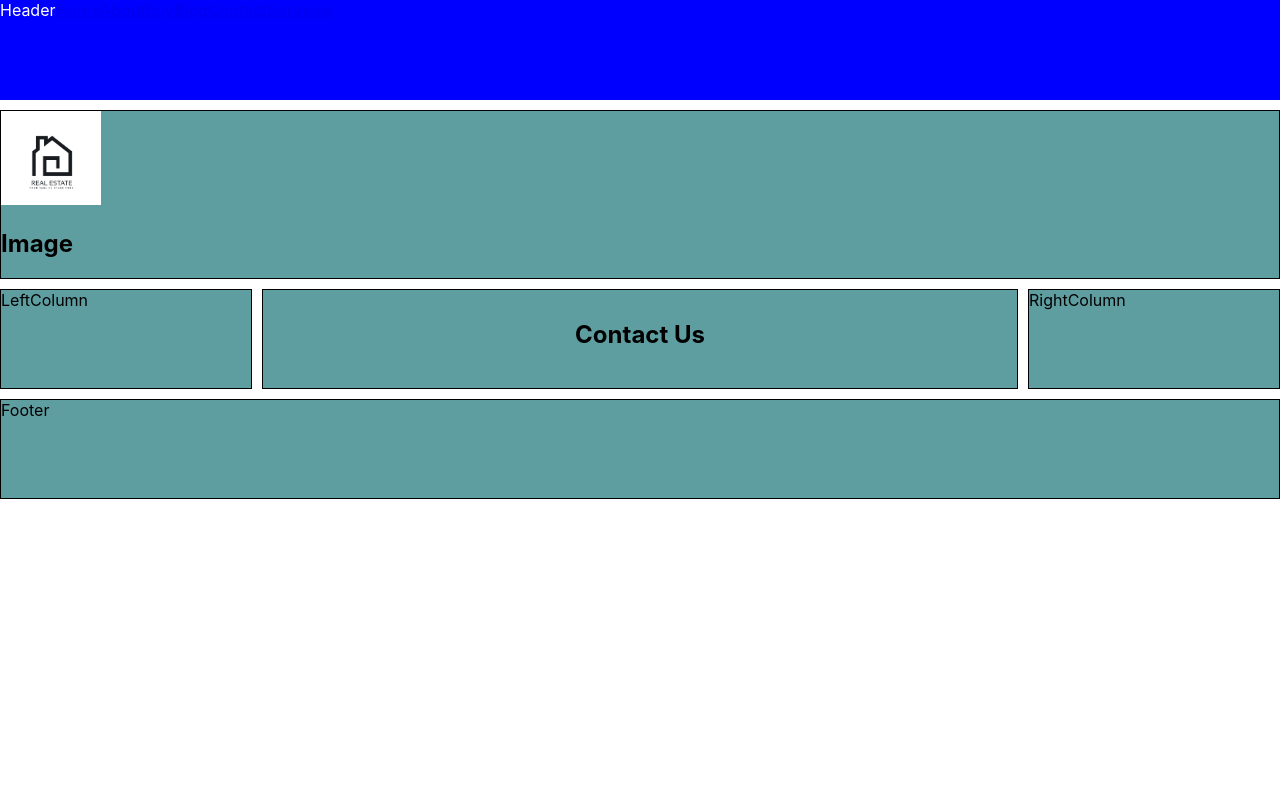
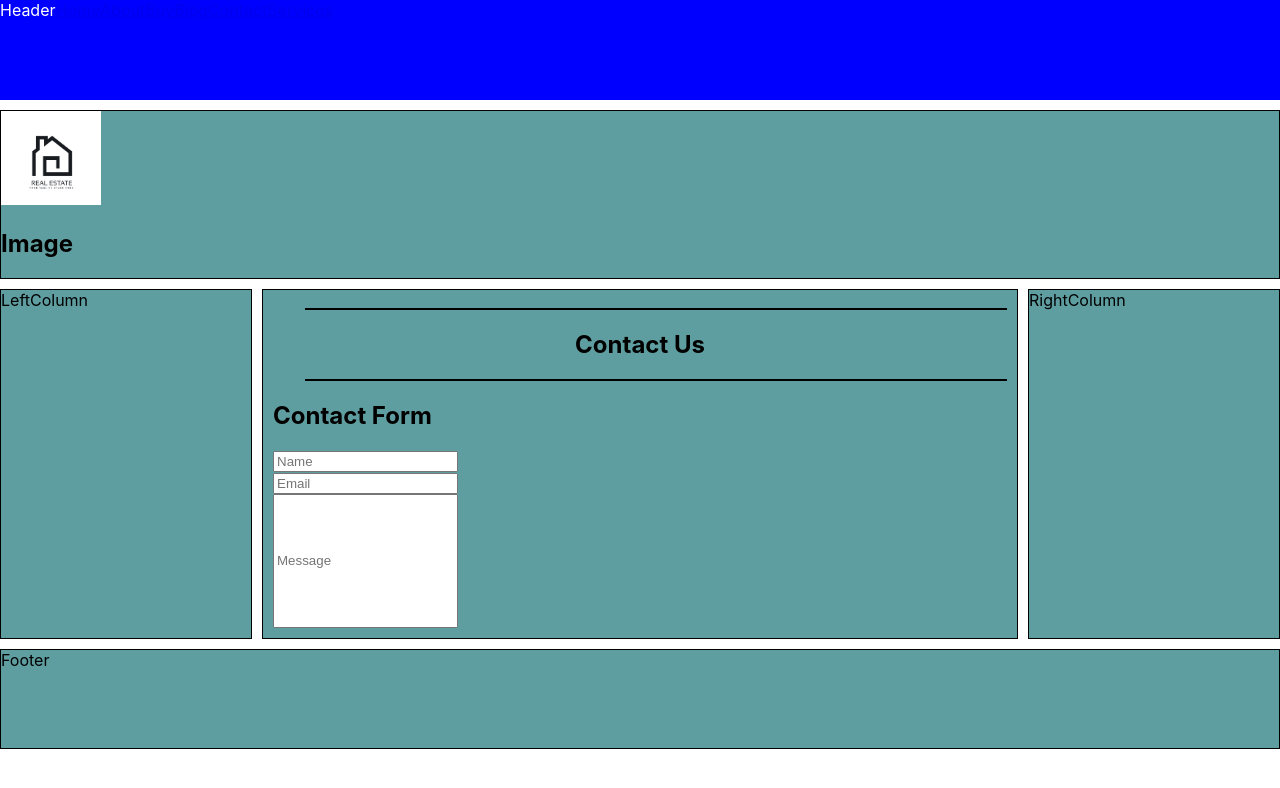
Before and after one commit to Oggilit0/Real-estate, a React (Create React App) app: page /contact in a window 1280 px wide. Shown: the top 788 px of the page. Built offline with nearby package versions, Linux system fonts and the light colour scheme.

Commit message:
Added content to contact

```diff
--- a/src/components/Contact.js
+++ b/src/components/Contact.js
@@ -2,8 +2,28 @@ import "../stylesheets/Contact.css"
 
 const Contact = () => {
   return (
-    <div className="contact">
-    <h2>Contact Us</h2>
+    <div className= "contact">
+      <hr className = "line"></hr>
+    <h2 className= "title">Contact Us</h2>
+      <hr className = "line"></hr>
+
+      <div className ="contactForm">
+      <h2>Contact Form</h2>
+      <form className ="form">
+        <div className= "form-controll">
+        <input type ="text" id ="firstname" placeholder ="Name"/>
+        </div>
+        <div className= "form-controll">
+        <input type="text" id ="email" placeholder="Email"/>
+        </div>
+        <div className= "form-controll">
+        <input type="text" id ="message" placeholder="Message"/>
+        </div>
+      </form>
+
+    </div>
+
+
     </div>
   );
   };
--- a/src/stylesheets/Contact.css
+++ b/src/stylesheets/Contact.css
@@ -1,3 +1,16 @@
-.contact{
+.title{
   text-align: center;
 }
+
+.line{
+  margin-left: 2rem;
+  border: 1.0px solid black;
+}
+
+.right-column{
+  color: black;
+}
+
+#message{
+  height: 8rem;
+}
```
